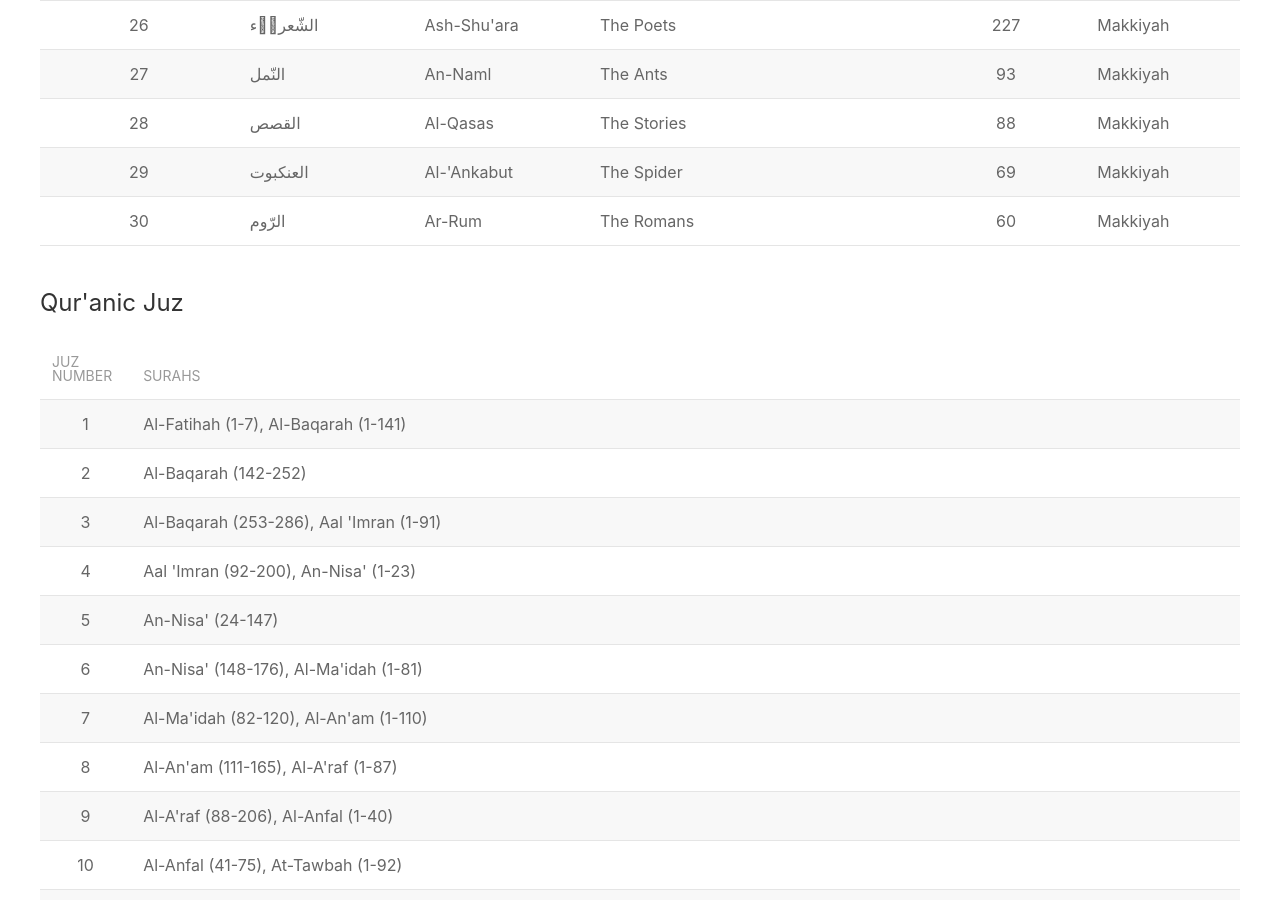
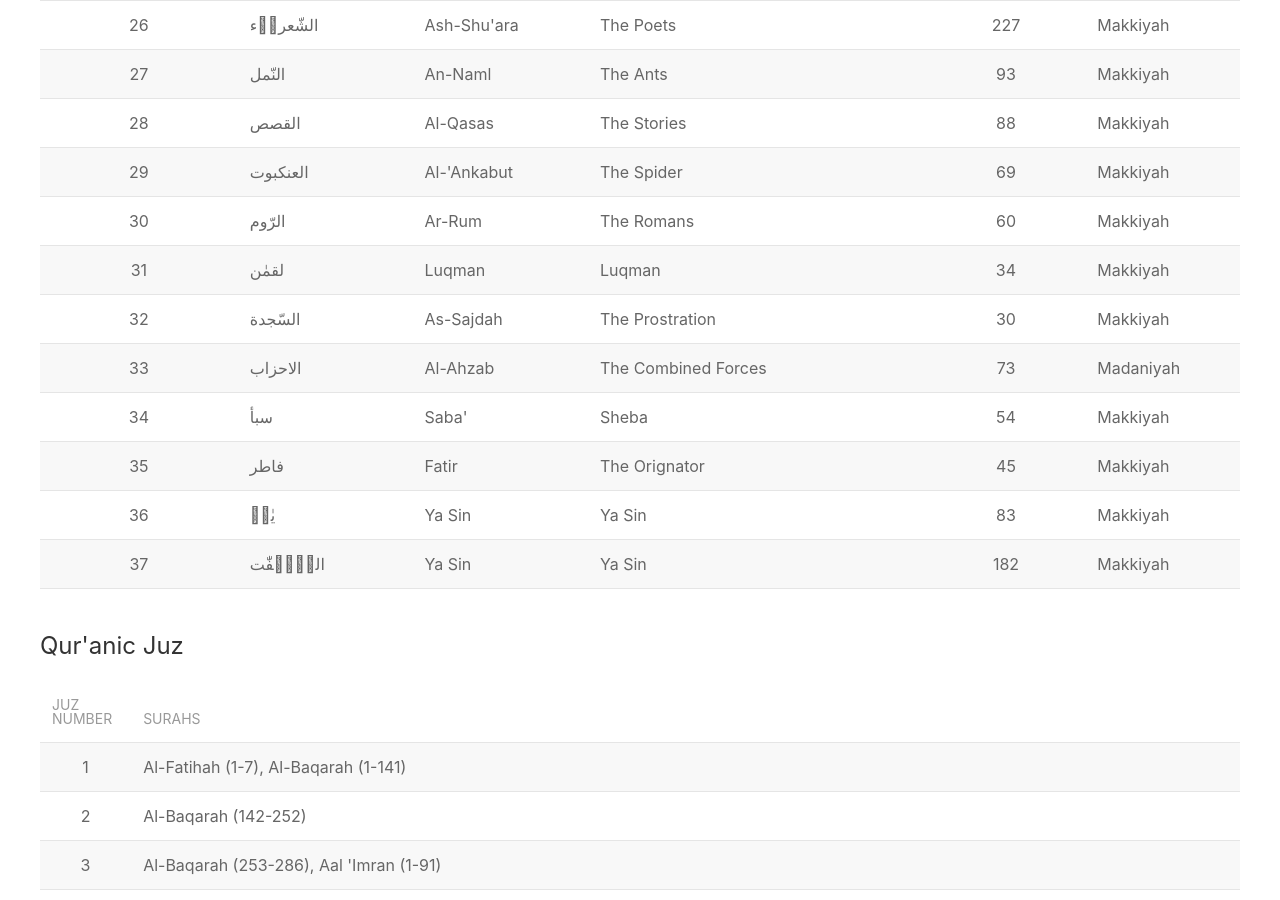
Before and after one commit to alqurankarim/alqurankarim.github.io, a Jekyll site: the page built from _pages/quran/types.html, in a window 1280 px wide and 900 px high, scrolled down 1365 px. Built offline with Jekyll 4.4.1, drawn with Linux system fonts in a browser that asks for light colours; nearby versions of some CDN libraries.

Commit message:
Update quran.yml

```diff
--- a/_data/quran.yml
+++ b/_data/quran.yml
@@ -180,6 +180,49 @@ quranic_chapters:
     ayah_count: 60
     surah_number: 30
     type: Makkiyah
+  - name: Luqman
+    latin_name: Luqman
+    arabic_name: "لقمٰن"
+    ayah_count: 34
+    surah_number: 31
+    type: Makkiyah
+  - name: The Prostration
+    latin_name: As-Sajdah
+    arabic_name: "السّجدة"
+    ayah_count: 30
+    surah_number: 32
+    type: Makkiyah
+  - name: The Combined Forces
+    latin_name: Al-Ahzab
+    arabic_name: "الاحزاب"
+    ayah_count: 73
+    surah_number: 33
+    type: Madaniyah
+  - name: Sheba
+    latin_name: Saba'
+    arabic_name: "سبأ"
+    ayah_count: 54
+    surah_number: 34
+    type: Makkiyah
+  - name: The Orignator
+    latin_name: Fatir
+    arabic_name: "فاطر"
+    ayah_count: 45
+    surah_number: 35
+    type: Makkiyah
+  - name: Ya Sin
+    latin_name: Ya Sin
+    arabic_name: "يٰسۤ"
+    ayah_count: 83
+    surah_number: 36
+    type: Makkiyah
+  - name: Ya Sin
+    latin_name: Ya Sin
+    arabic_name: "الصّٰۤفّٰت"
+    ayah_count: 182
+    surah_number: 37
+    type: Makkiyah
+
 
 
 #Quranic Juz/Para
```
